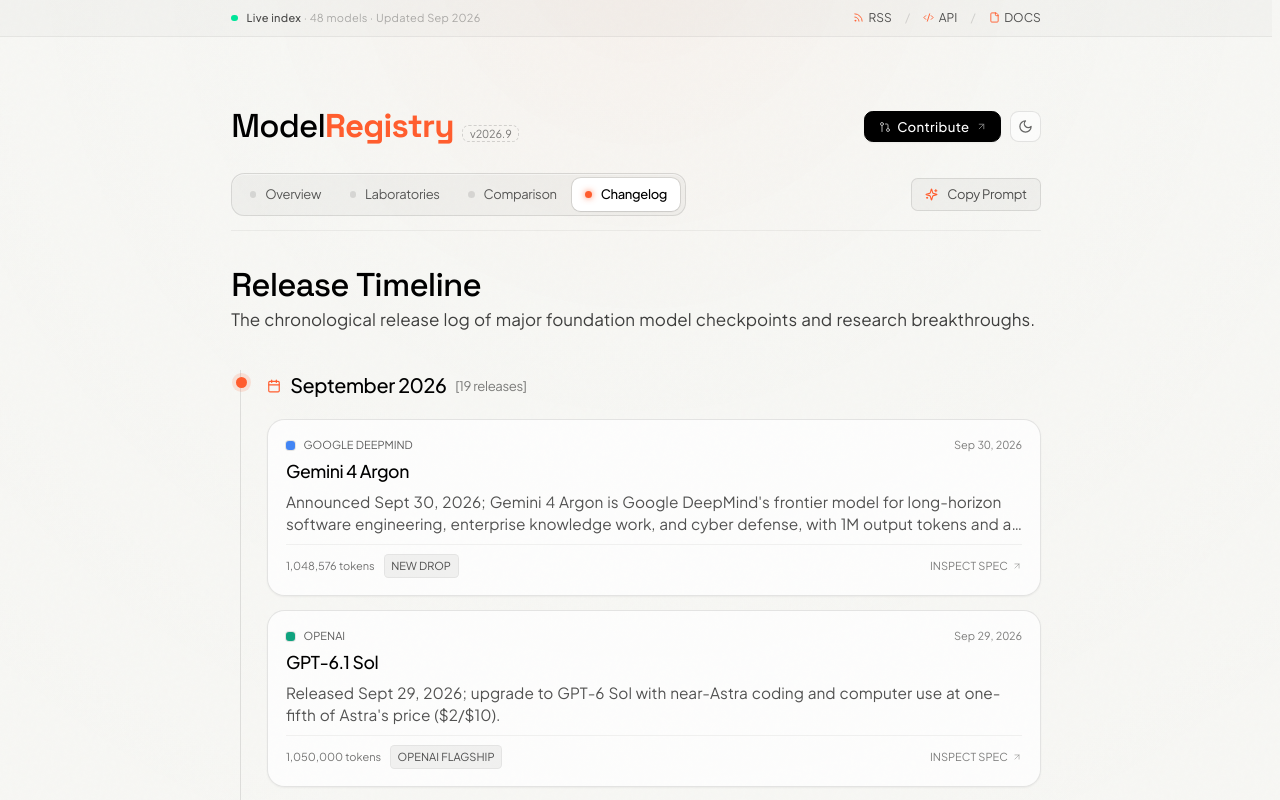
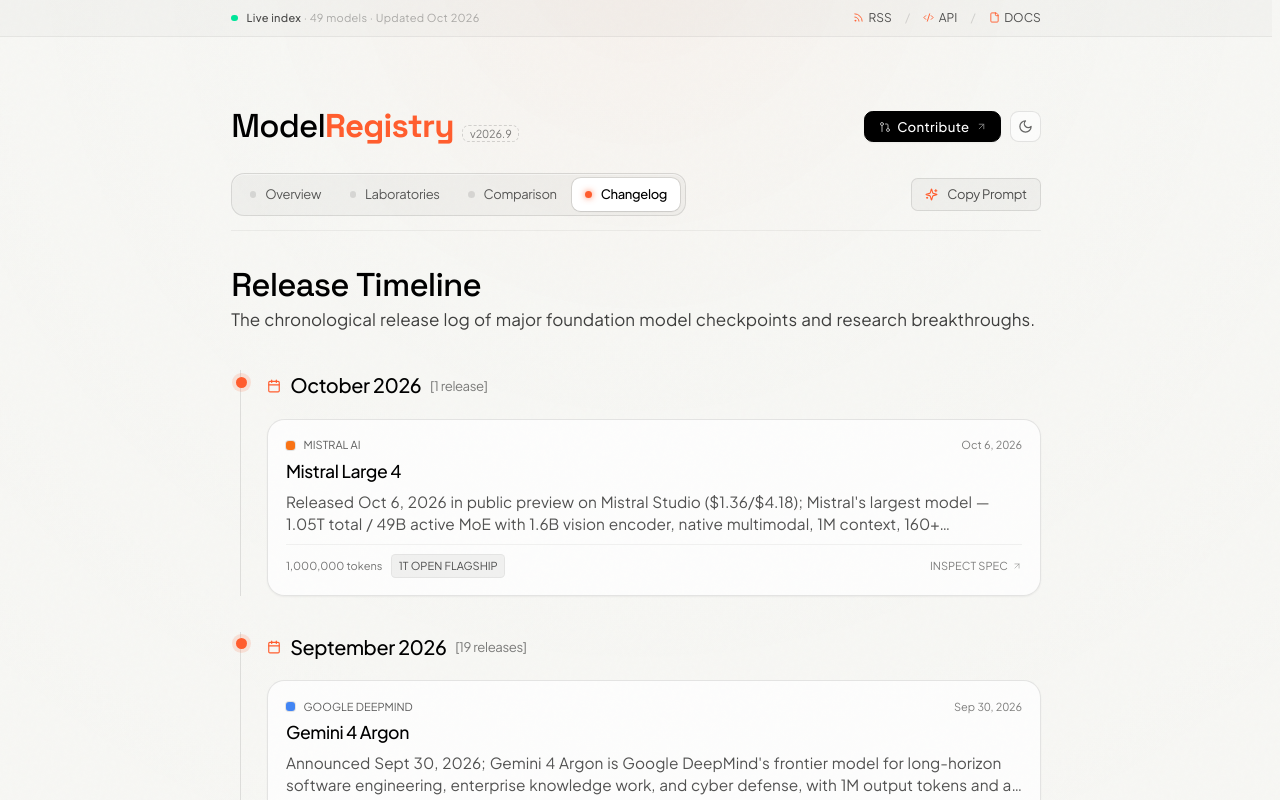
Before and after one commit to TirupMehta/ModelRegistry, a Next.js app: page /timeline in a window 1280 px wide. Shown: the top 800 px of the page. Built offline with nearby package versions, Linux system fonts and the light colour scheme.

Commit message:
feat(registry): add Mistral Large 4 (Mistral AI)

```diff
--- a/data/companies.ts
+++ b/data/companies.ts
@@ -103,8 +103,9 @@ export const companies: Record<string, Company> = {
     website: "https://mistral.ai",
     headquarters: "Paris, France",
     accentColor: "#f97316",
-    description: "European frontier lab building high-efficiency dense and MoE models including Mistral Medium 3.5, Mistral Small 4, and Devstral 2.",
-    latestFlagship: "Mistral Medium 3.5",
+    description:
+      "European frontier lab behind Mistral Large 4 (1.05T MoE, 49B active, native multimodal, 1M context) — new open-weight flagship in preview API with weights 27 Oct 2026 — alongside Medium 3.5, Small 4, and Devstral 2.",
+    latestFlagship: "Mistral Large 4",
     latestReasoning: "Mistral Small 4",
     openWeightsAdvocate: true,
   },
--- a/data/models.ts
+++ b/data/models.ts
@@ -763,8 +763,8 @@ export const modelsData: ModelItem[] = [
     name: "Mistral Medium 3.5",
     version: "3.5",
     releaseDate: "2026-04-30",
-    isCompanyFlagship: true,
-    isLatestCheckpoint: true,
+    isCompanyFlagship: false,
+    isLatestCheckpoint: false,
     statusBadge: "EUROPEAN FLAGSHIP",
     category: "flagship",
     categoryLabel: "Dense Multimodal",
@@ -782,6 +782,38 @@ export const modelsData: ModelItem[] = [
     },
     links: {
       announcement: "https://mistral.ai/news/mistral-medium-3-5/",
+    },
+  },
+  {
+    id: "mistral-large-4",
+    companyId: "mistral",
+    companyName: "Mistral AI",
+    name: "Mistral Large 4",
+    version: "4.0",
+    releaseDate: "2026-10-06",
+    isCompanyFlagship: true,
+    isLatestCheckpoint: true,
+    statusBadge: "1T OPEN FLAGSHIP",
+    category: "flagship",
+    categoryLabel: "Multimodal MoE Frontier",
+    contextWindow: "1,000,000 tokens",
+    contextWindowTokens: 1000000,
+    maxOutputTokens: "32,768 tokens",
+    parameters: "1.05T MoE (49B Active)",
+    openWeights: true,
+    license: "Open Weights (27 Oct 2026) / Mistral API Preview",
+    pricing: { input: 1.36, output: 4.18 },
+    highlight:
+      "Released Oct 6, 2026 in public preview on Mistral Studio ($1.36/$4.18); Mistral's largest model — 1.05T total / 49B active MoE with 1.6B vision encoder, native multimodal, 1M context, 160+ languages; SOTA open-weight outside China for cyber, finance and legal with 61.7% DeepSWE v1.1; weights drop Oct 27.",
+    modalities: ["Text", "Vision", "Code"],
+    benchmarks: {
+      sweBench: "61.7% (DeepSWE v1.1)",
+      terminalBench: "28.3% (Terminal-Bench 4.0)",
+    },
+    links: {
+      announcement: "https://mistral.ai/news/mistral-large-4/",
+      playground: "https://console.mistral.ai/",
+      apiDocs: "https://docs.mistral.ai/models/mistral-large-4-0",
     },
   },
 
```
Also changed, not shown: 1 other file (tests, documents, lock files or other folders).
